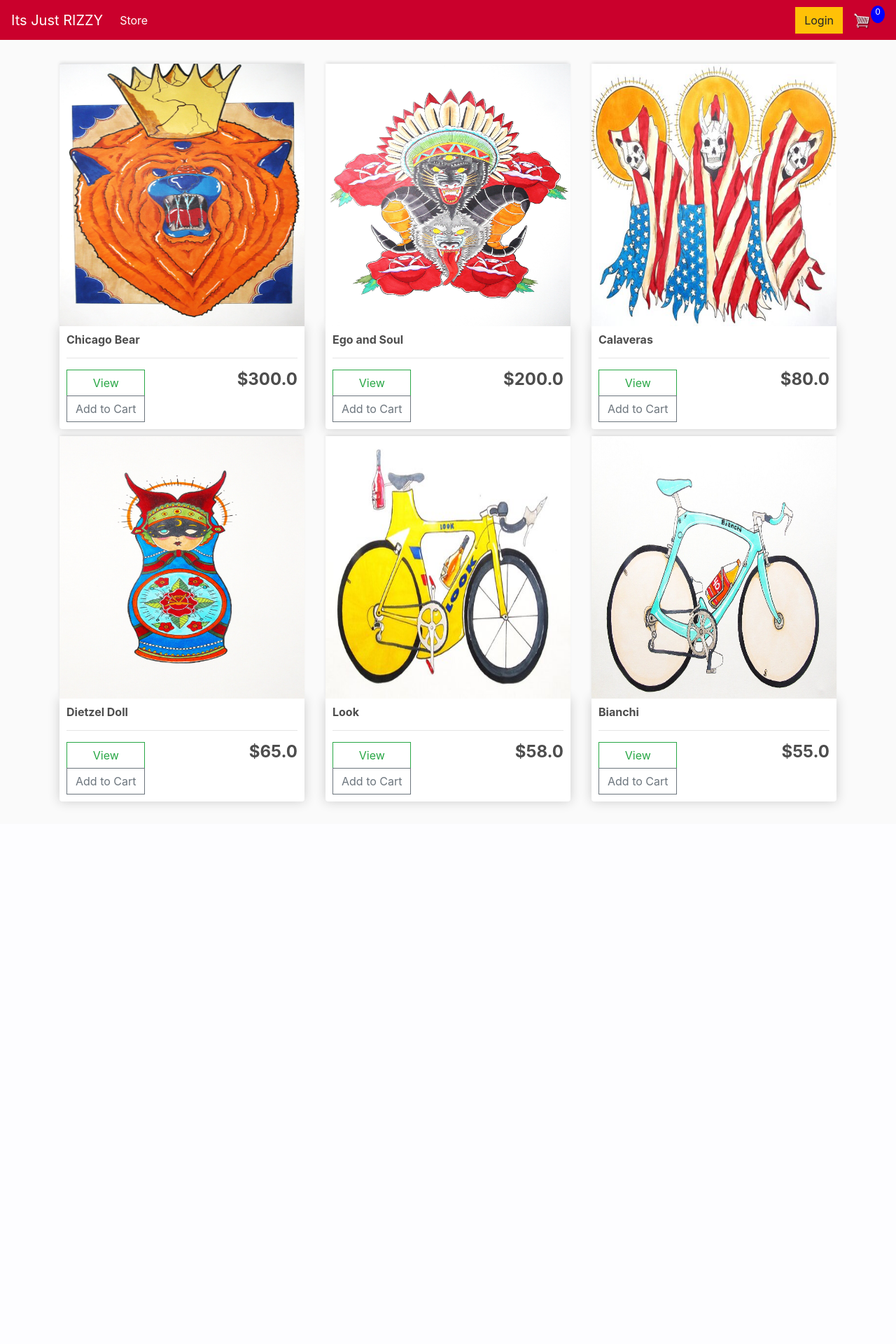
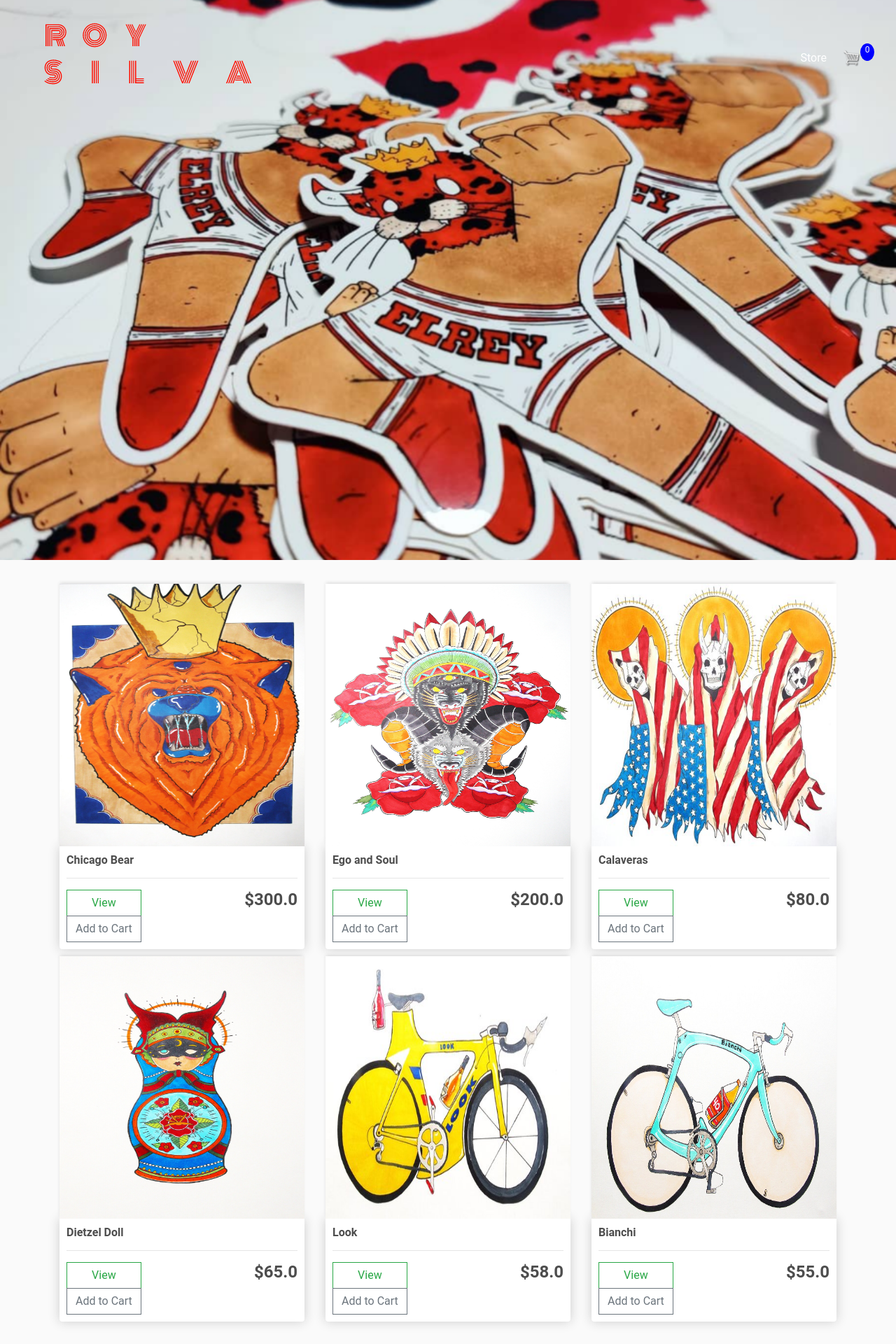
Before and after one commit to jsilvajr1/online_store, a Django app: page / in a window 1280 px wide. Shown: the whole page at 70% size. Before the commit the page ends 1153 px from the top, so only its background shows below. Run offline with Django 3.2, Linux system fonts and the light colour scheme; data comes from the database, SQL or seed files in the repository; some libraries are stand-ins or nearby versions.

Commit message:
landing page complete

```diff
--- a/static/css/main.css
+++ b/static/css/main.css
@@ -1,6 +1,15 @@
+* {
+	margin: 0;
+	padding: 0;
+}
+
 body{
 	background-color: hsl(0, 0%, 98%);
 	padding-bottom: 2rem;
+	display: block;
+	font-family: 'Roboto', sans-serif;
+	height: 100%;
+	margin: 0;
 }
 
 h1,h2,h3,h4,h5,h6{
@@ -31,7 +40,7 @@
 }
 
 .bg-dark{
-	background-color: rgb(202, 0, 44)!important;
+	background: transparent!important;
 }
 
 #cart-icon{
@@ -102,3 +111,11 @@
 .hidden{
 	display: none!important;
 }
+
+#landing {
+	overflow: hidden;
+	background-image: url('../images/elrey.png');
+	background-size: cover;
+	background-position: center;
+	height: 100vh;
+}
--- a/store/templates/store/main.html
+++ b/store/templates/store/main.html
@@ -34,21 +34,20 @@
 
 
 <body>
-
-	<nav class="navbar navbar-expand-lg navbar-dark bg-dark">
-	  <a class="navbar-brand" href="{% url 'store' %}">Its Just RIZZY</a>
+	<div id="landing" class='container-fluid'>
+	<nav class="navbar navbar-expand-md navbar-dark bg-dark">
+	  <a class="navbar-brand" href="{% url 'store' %}" style="color: rgb(202, 0, 44)"><img src="../../../static/images/roysilva.png" alt="roysilva"></a>
 	  <button class="navbar-toggler" type="button" data-toggle="collapse" data-target="#navbarSupportedContent" aria-controls="navbarSupportedContent" aria-expanded="false" aria-label="Toggle navigation">
 	    <span class="navbar-toggler-icon"></span>
 	  </button>
 
 	  <div class="collapse navbar-collapse" id="navbarSupportedContent">
-	    <ul class="navbar-nav mr-auto">
+	    <ul class="navbar-nav ml-auto">
 	      <li class="nav-item active">
-	        <a class="nav-link" href="{% url 'store' %}">Store <span class="sr-only">(current)</span></a>
+	        <a class="nav-link" href="{% url 'store' %}" style="color: #fff;">Store <span class="sr-only">(current)</span></a>
 	      </li>
       </ul>
       <div class="form-inline my-2 my-lg-0">
-        <a href="#"class="btn btn-warning">Login</a>
 
         <a href="{% url 'cart' %}">
          <img  id="cart-icon" src="{% static 'images/cart.png' %}">
@@ -59,6 +58,8 @@
 
 	  </div>
 	</nav>
+		</div>
+
 
      <div class="container">
             <br>
--- a/store/templates/store/store.html
+++ b/store/templates/store/store.html
@@ -1,6 +1,7 @@
 {% extends 'store/main.html' %}
 {% load static %}
 {% block content %}
+
 	<div class="row">
 	{% for product in products %}
 		<div class="col-lg-4">
```
